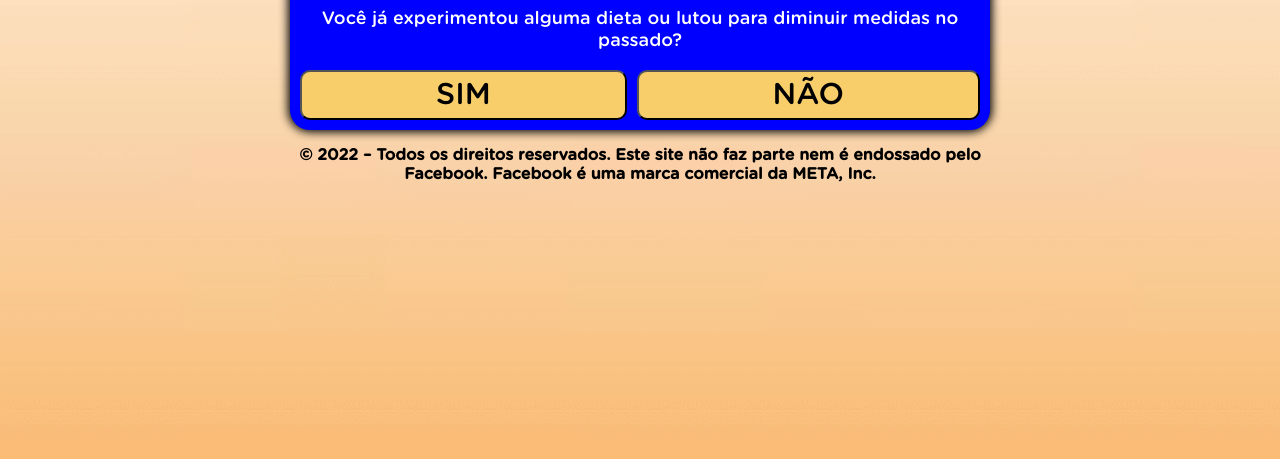
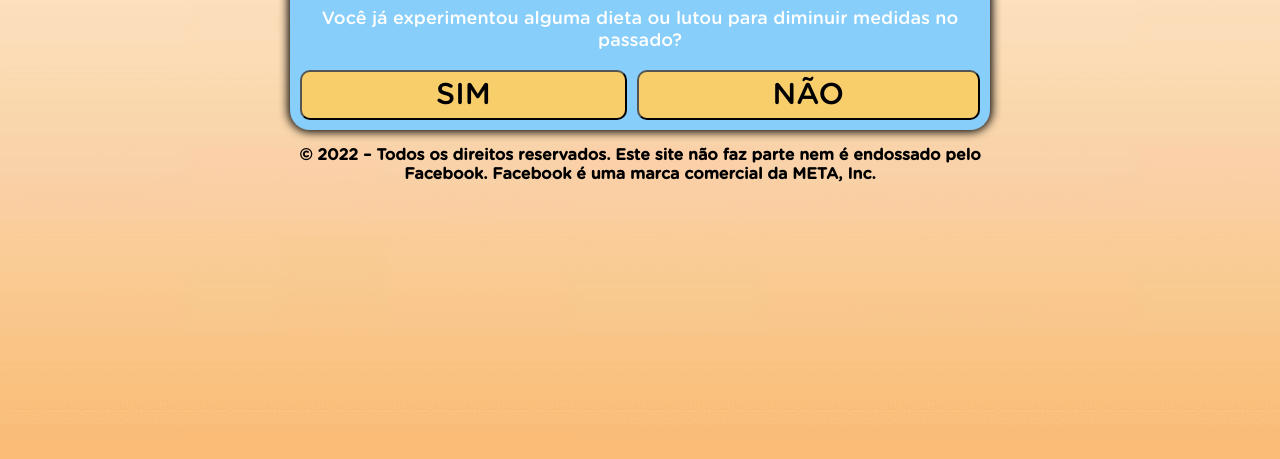
Before and after one commit to SevnMatt/metodoemagrecer.site, a plain HTML site: page AbCd/index.html in a window 1280 px wide. Shown: the part 341-800 px from the top of the page. Drawn offline with Linux system fonts and the light colour scheme.

Commit message:
Update index.html

```diff
--- a/AbCd/index.html
+++ b/AbCd/index.html
@@ -37,7 +37,7 @@
       max-width: 90%;
     }
     .black {
-      background-color: blue;
+      background-color: LightSkyBlue;
       padding: 10px;
       text-align: center;
       border-radius: 20px;
```
